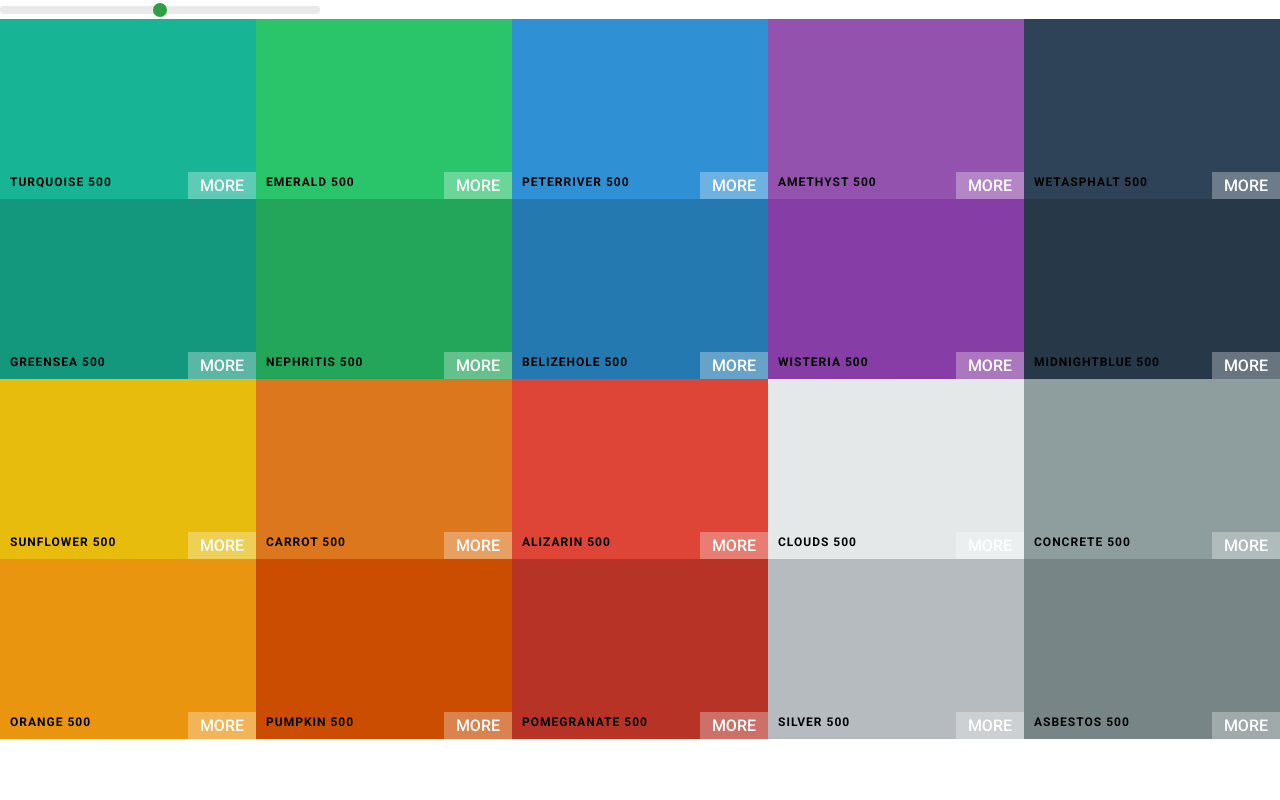
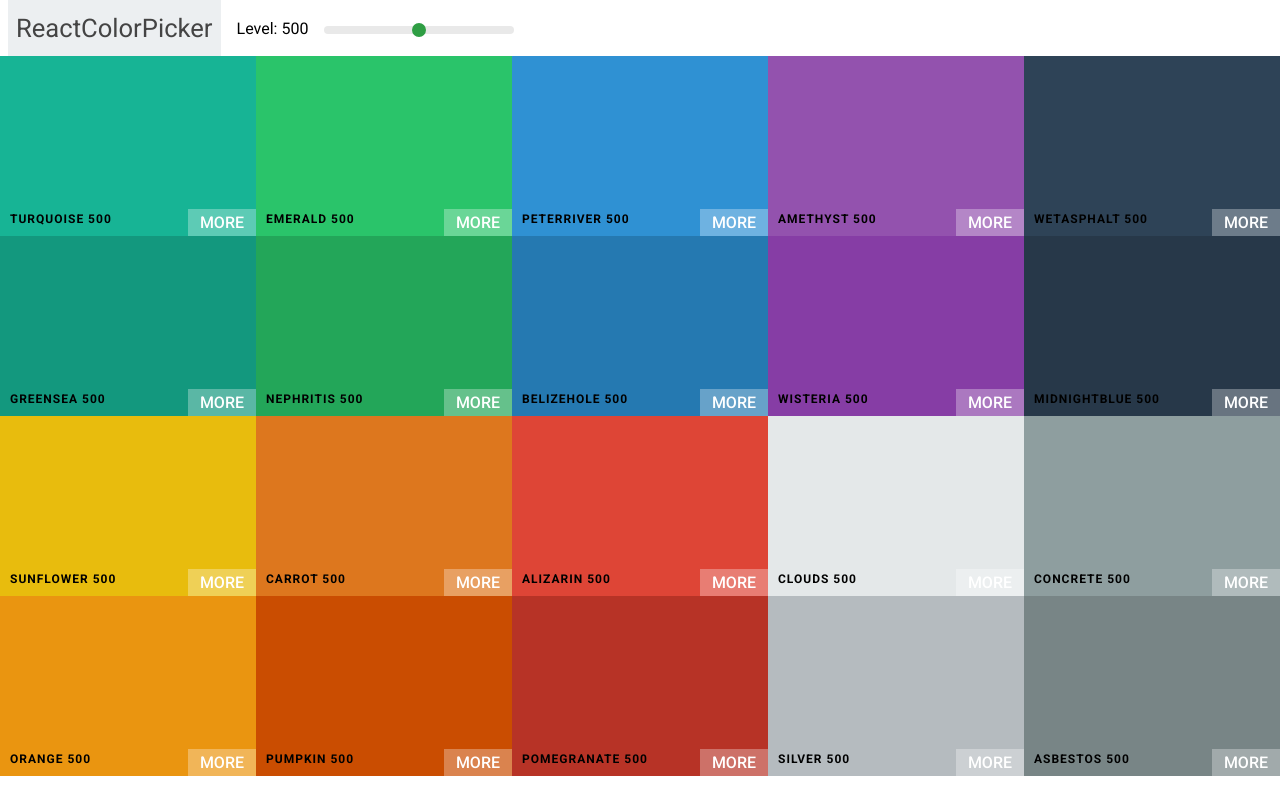
Before and after one commit to LucasLBF/color-app, a React (Create React App) app: page /palette/flat-ui-colors-american in a window 1280 px wide. Built offline with nearby package versions, Linux system fonts and the light colour scheme.

Commit message:
create a Navbar component which now contains the color slider

```diff
--- /dev/null
+++ b/src/Navbar.css
@@ -0,0 +1,47 @@
+.Navbar {
+  height: 7%;
+  padding: 0 0.5rem;
+  display: flex;
+  align-items: center;
+  gap: 1rem;
+}
+
+.Navbar-brand {
+  background-color: #eceff1;
+  height: 100%;
+  padding: 0.5rem;
+  display: flex;
+  align-items: center;
+}
+
+.Navbar-brand-name:link,
+.Navbar-brand-name:visited {
+  text-decoration: none;
+  font-size: 1.6rem;
+  color: #444;
+}
+
+.Navbar-palette-slider {
+  width: 15%;
+  display: flex;
+  justify-content: space-between;
+}
+
+.rc-slider-track {
+  background-color: transparent;
+}
+
+.rc-slider-rail {
+  height: 8px;
+}
+
+.rc-slider-handle,
+.rc-slider-handle:hover,
+.rc-slider-handle:active,
+.rc-slider-handle:focus {
+  background-color: #2f9e44;
+  outline: none;
+  border: 2px solid #2f9e44;
+  box-shadow: none;
+  margin-top: -3px;
+}
--- /dev/null
+++ b/src/Navbar.js
@@ -0,0 +1,31 @@
+import React, { Component } from "react";
+import Slider from "rc-slider";
+import "rc-slider/assets/index.css";
+import "./Navbar.css";
+
+class Navbar extends Component {
+  render() {
+    const { level, changeLevel } = this.props;
+    return (
+      <header className="Navbar">
+        <div className="Navbar-brand">
+          <a className="Navbar-brand-name" href="/">
+            ReactColorPicker
+          </a>
+        </div>
+        <span>Level: {level}</span>
+        <div className="Navbar-palette-slider">
+          <Slider
+            defaultValue={level}
+            min={100}
+            max={900}
+            step={100}
+            onAfterChange={changeLevel}
+          />
+        </div>
+      </header>
+    );
+  }
+}
+
+export default Navbar;
--- a/src/Palette.css
+++ b/src/Palette.css
@@ -7,27 +7,3 @@
   flex-wrap: wrap;
   height: 90%;
 }
-
-.Palette-slider {
-  width: 25%;
-  display: inline-block;
-}
-
-.rc-slider-track {
-  background-color: transparent;
-}
-
-.rc-slider-rail {
-  height: 8px;
-}
-
-.rc-slider-handle,
-.rc-slider-handle:hover,
-.rc-slider-handle:active,
-.rc-slider-handle:focus {
-  background-color: #2f9e44;
-  outline: none;
-  border: 2px solid #2f9e44;
-  box-shadow: none;
-  margin-top: -3px;
-}
--- a/src/Palette.js
+++ b/src/Palette.js
@@ -1,7 +1,6 @@
 import React, { Component } from "react";
-import Slider from "rc-slider";
 import ColorBox from "./ColorBox";
-import "rc-slider/assets/index.css";
+import Navbar from "./Navbar";
 import "./Palette.css";
 
 class Palette extends Component {
@@ -21,15 +20,7 @@ class Palette extends Component {
     const { colors } = this.props.palette;
     return (
       <div className="Palette">
-        <div className="Palette-slider">
-          <Slider
-            defaultValue={this.state.level}
-            min={100}
-            max={900}
-            step={100}
-            onAfterChange={this.changeLevel}
-          />
-        </div>
+        <Navbar level={this.state.level} changeLevel={this.changeLevel} />
         <div className="Palette-colors">
           {colors[this.state.level].map(colorObj => (
             <ColorBox
```
